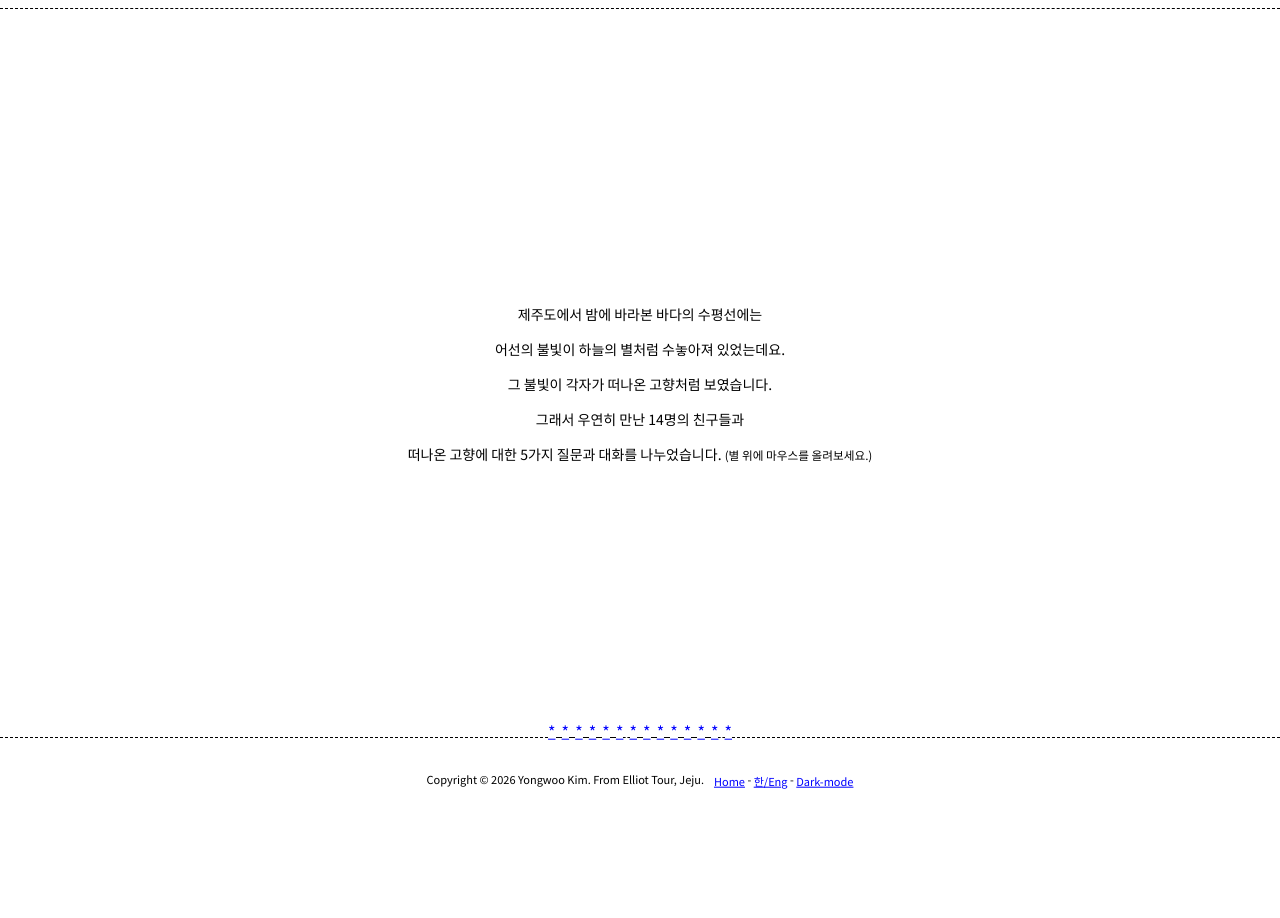
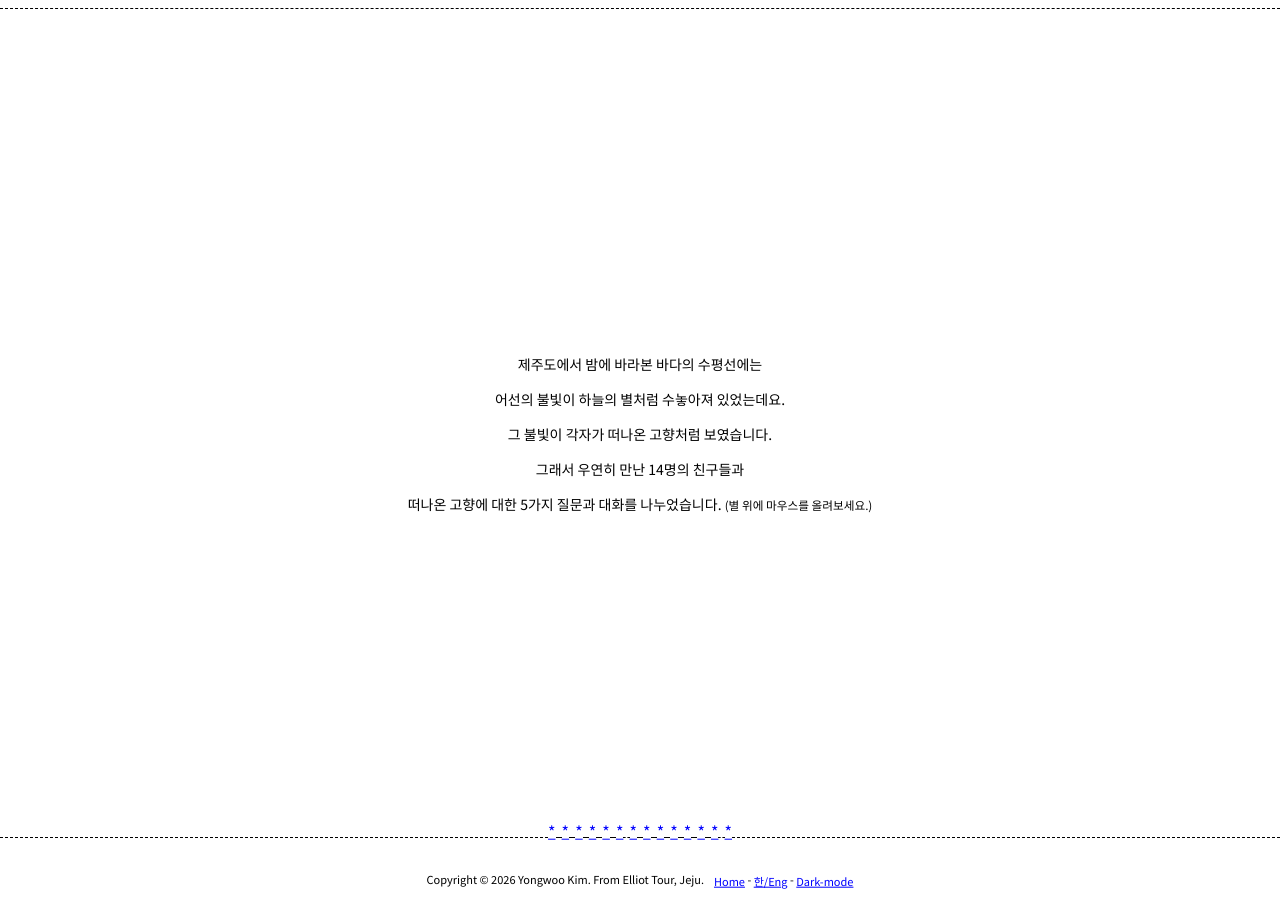
Before and after one commit to yonnwoo/WhereAreYouFrom, a plain HTML site: page index.html in a window 1280 px wide. Before the commit the page ends 818 px from the top, so only its background shows below. Drawn offline with Linux system fonts and the light colour scheme.

Commit message:
Increase minimum and maximum height for article container to improve layout consistency

```diff
--- a/css/style.css
+++ b/css/style.css
@@ -62,8 +62,8 @@ header {
 }
 
 .article-container {
-  min-height: 700px; /* 글이 너무 짧을 때 최소 높이 */
-  max-height: 700px; /* 글이 아무리 길어도 800px까지만 커짐 */
+  min-height: 800px; /* 글이 너무 짧을 때 최소 높이 */
+  max-height: 800px; /* 글이 아무리 길어도 800px까지만 커짐 */
   overflow-y: auto;
   box-sizing: border-box; /* 3. 패딩과 테두리를 높이에 포함 (선택이지만 권장) */
   display: flex;
```
